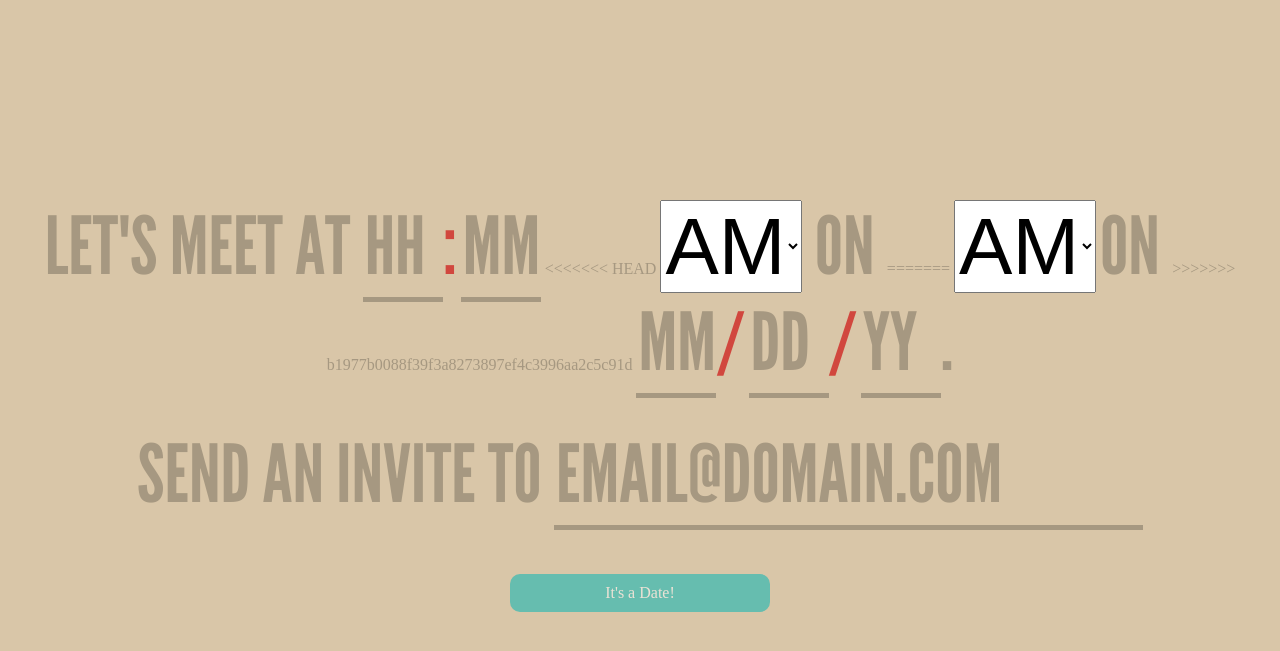
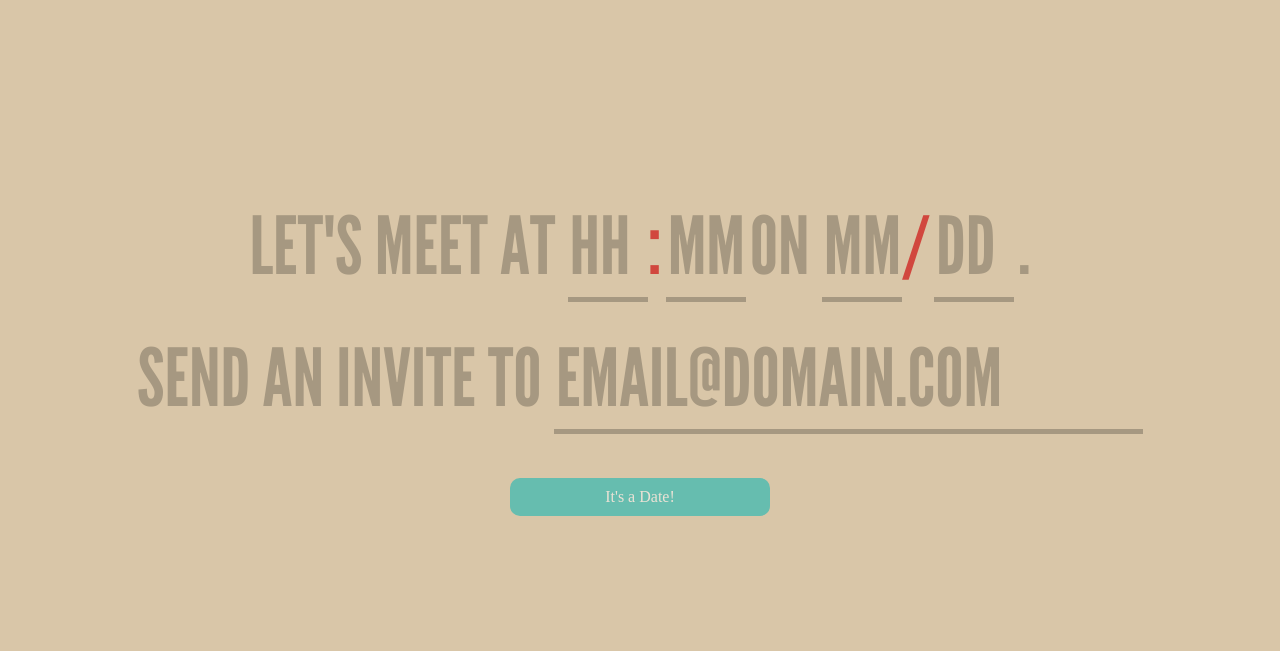
Before and after one commit to AayushU/pennapps-app, a Python web app: template tornado/templates/time.html in a window 1280 px wide. Shown: the top 651 px of the page. Run offline with Jinja, Linux system fonts and the light colour scheme; the template is opened without the code that fills it, so the values that code supplies are empty; some libraries are stand-ins or nearby versions; some web fonts are replaced.

Commit message:
Removing year, time

```diff
--- a/tornado/main.py
+++ b/tornado/main.py
@@ -107,10 +107,10 @@ class TimeHandler(BaseHandler):
         #time = self.get_argument('time')
         dayofmonth = self.get_argument('day')
         daysuffix = ("th" if dayofmonth[1] == "1" else ("st" if dayofmonth[-1] == "1" else ("nd" if dayofmonth[-1] == "2" else ("rd" if dayofmonth[-1] == "3" else "th"))))
-        day = ("%s %s%s, 20%s" % (_months[int(self.get_argument('month'))], dayofmonth, daysuffix, self.get_argument('year')))
+        day = ("%s %s%s" % (_months[int(self.get_argument('month'))], dayofmonth, daysuffix))
         print day
         #"September 18th, 2012"
-        time = ("%s:%s %s" % (self.get_argument('hour'), self.get_argument('min'), self.get_argument('tod')))
+        time = ("%s:%s" % (self.get_argument('hour'), self.get_argument('min')))
         print time
         print self.get_argument('email')
         #"05:30 PM"
--- a/tornado/templates/time.html
+++ b/tornado/templates/time.html
@@ -17,16 +17,11 @@
 		<form method="post" action="/timehandler" id="search-form">
             <input type = "text" name ="hour" id="hour" class="time" value="HH"><h1 class="accent">:</h1>
             <input type = "text" name="min" id="min" class="time" value="mm">
-<<<<<<< HEAD
-            <select name="tod" id="tod"> <option value="AM">AM</option> <option value="PM">PM</option></select><h1 class="inline"> on </h1>
-=======
-            <select name="tod" id="tod"> <option value="AM">AM</option> <option value="PM">PM</option></select>
             <h1 class="inline"> on </h1>
->>>>>>> b1977b0088f39f3a8273897ef4c3996aa2c5c91d
 
             <input type = "text" name = "month" id="month" class="time" value="MM"><h1 class="accent">/</h1>
-            <input type = "text" name="day" id="day" class="time" value="DD"><h1 class="accent">/</h1>
-            <input type = "text" name="year" id="year" class="time" value="YY"><h1 class="inline">.</h1>
+            <input type = "text" name="day" id="day" class="time" value="DD">
+            <h1 class="inline">.</h1>
 			<br><br><br>
             <h1 class="inline">Send an invite to </h1>
             <input type = "text" name="email" id="email" value="email@domain.com">
```
